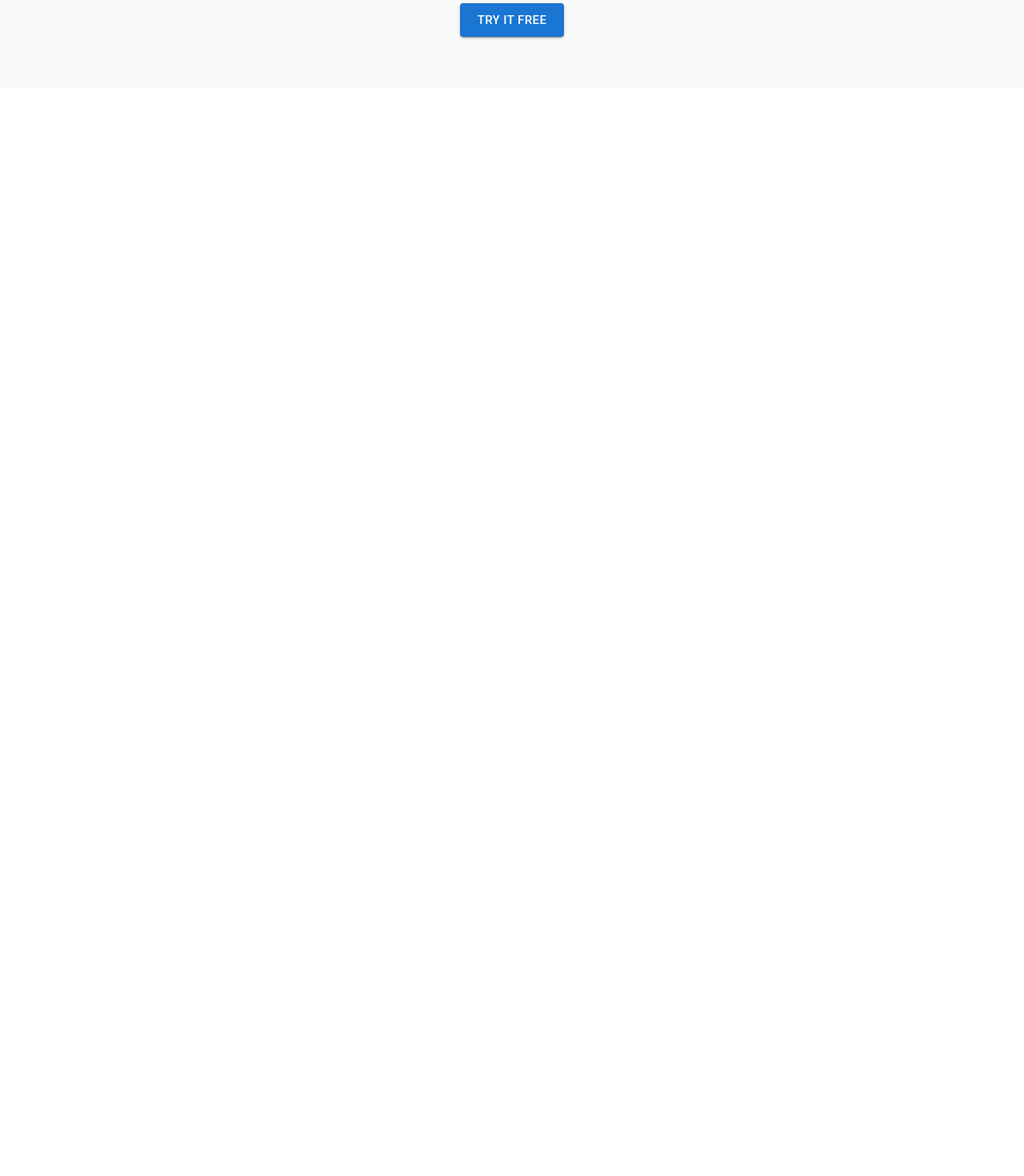
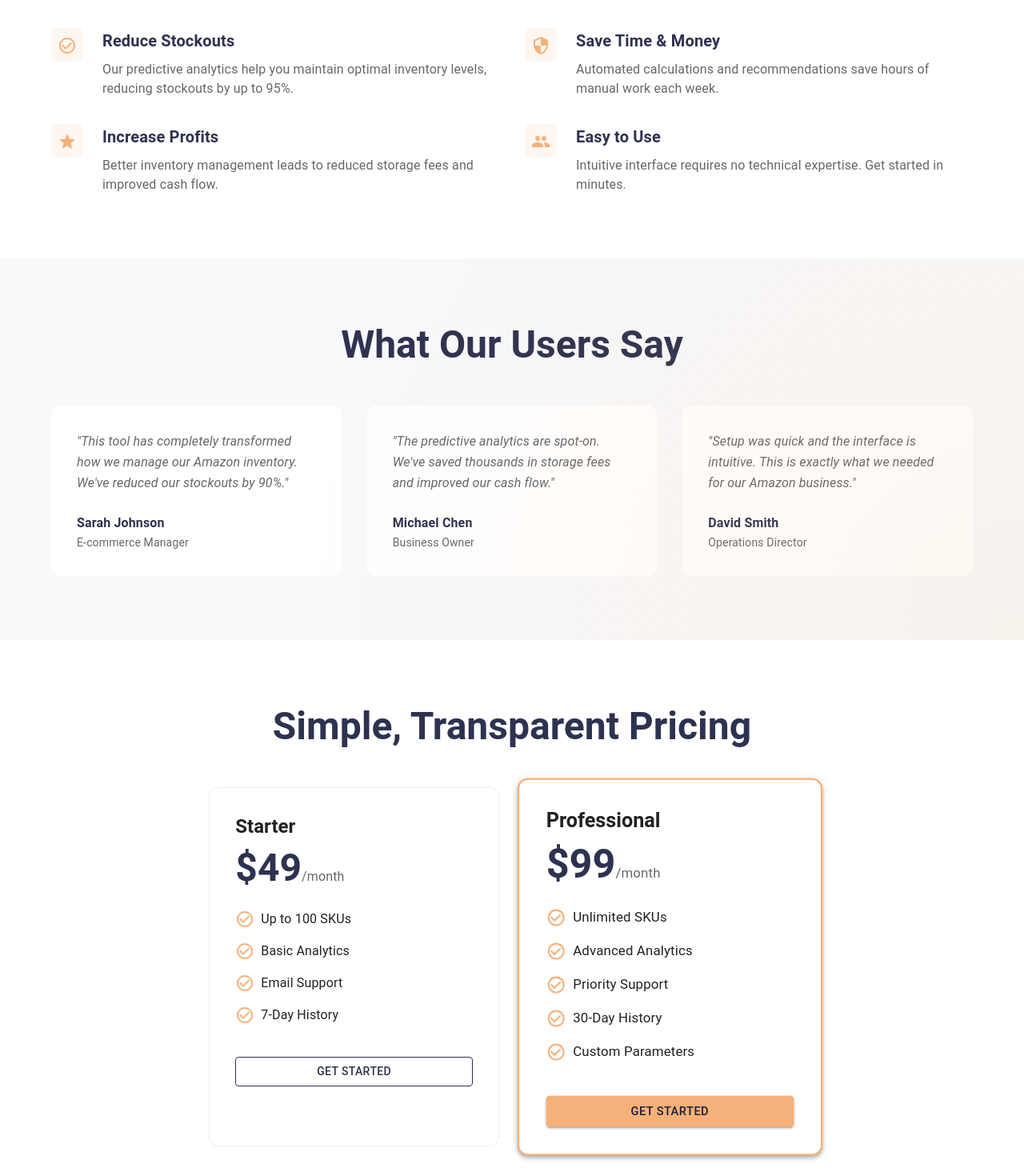
Before and after one commit to bilalsattar24/inventory-assistant, a Next.js app: page / in a window 1280 px wide. Shown: the part 1100-2570 px from the top of the page at 80% size. Before the commit the page ends 1210 px from the top, so only its background shows below. Built offline with nearby package versions, Linux system fonts and the light colour scheme.

Commit message:
more professional

```diff
--- a/src/app/page.tsx
+++ b/src/app/page.tsx
@@ -13,8 +13,11 @@ import Link from "next/link";
 import BarChartIcon from "@mui/icons-material/BarChart";
 import InventoryIcon from "@mui/icons-material/Inventory";
 import PhoneAndroidIcon from "@mui/icons-material/PhoneAndroid";
+import CheckCircleOutlineIcon from "@mui/icons-material/CheckCircleOutline";
+import PeopleIcon from "@mui/icons-material/People";
+import SecurityIcon from "@mui/icons-material/Security";
+import StarIcon from "@mui/icons-material/Star";
 
-export default function LandingPage() {
 const themeColors = {
   primary: {
     main: "#2D3250", // Deep navy blue
@@ -27,6 +30,7 @@ export default function LandingPage() {
     peach: "#FFD9B7", // Light peach
   },
 };
+export default function LandingPage() {
   return (
     <Box>
       {/* Hero Section */}
@@ -135,6 +139,152 @@ export default function LandingPage() {
         </Container>
       </Box>
 
+      {/* Benefits Section */}
+      <Box sx={{ py: { xs: 6, md: 10 }, bgcolor: "white" }}>
+        <Container>
+          <Typography
+            variant="h3"
+            textAlign="center"
+            sx={{
+              mb: 6,
+              fontWeight: "bold",
+              color: themeColors.primary.main,
+            }}>
+            Why Choose Our Platform?
+          </Typography>
+          <Grid container spacing={4}>
+            <Grid item xs={12} md={6}>
+              <BenefitItem
+                icon={<CheckCircleOutlineIcon />}
+                title="Reduce Stockouts"
+                description="Our predictive analytics help you maintain optimal inventory levels, reducing stockouts by up to 95%."
+              />
+            </Grid>
+            <Grid item xs={12} md={6}>
+              <BenefitItem
+                icon={<SecurityIcon />}
+                title="Save Time & Money"
+                description="Automated calculations and recommendations save hours of manual work each week."
+              />
+            </Grid>
+            <Grid item xs={12} md={6}>
+              <BenefitItem
+                icon={<StarIcon />}
+                title="Increase Profits"
+                description="Better inventory management leads to reduced storage fees and improved cash flow."
+              />
+            </Grid>
+            <Grid item xs={12} md={6}>
+              <BenefitItem
+                icon={<PeopleIcon />}
+                title="Easy to Use"
+                description="Intuitive interface requires no technical expertise. Get started in minutes."
+              />
+            </Grid>
+          </Grid>
+        </Container>
+      </Box>
+
+      {/* Testimonials Section */}
+      <Box
+        sx={{
+          py: { xs: 6, md: 10 },
+          bgcolor: "#F8F9FA",
+          position: "relative",
+          "&::after": {
+            content: '""',
+            position: "absolute",
+            top: 0,
+            right: 0,
+            bottom: 0,
+            left: 0,
+            background:
+              "radial-gradient(circle at bottom right, rgba(246, 177, 122, 0.1), transparent 70%)",
+          },
+        }}>
+        <Container>
+          <Typography
+            variant="h3"
+            textAlign="center"
+            sx={{
+              mb: 6,
+              fontWeight: "bold",
+              color: themeColors.primary.main,
+            }}>
+            What Our Users Say
+          </Typography>
+          <Grid container spacing={4}>
+            <Grid item xs={12} md={4}>
+              <TestimonialCard
+                quote="This tool has completely transformed how we manage our Amazon inventory. We've reduced our stockouts by 90%."
+                author="Sarah Johnson"
+                role="E-commerce Manager"
+              />
+            </Grid>
+            <Grid item xs={12} md={4}>
+              <TestimonialCard
+                quote="The predictive analytics are spot-on. We've saved thousands in storage fees and improved our cash flow."
+                author="Michael Chen"
+                role="Business Owner"
+              />
+            </Grid>
+            <Grid item xs={12} md={4}>
+              <TestimonialCard
+                quote="Setup was quick and the interface is intuitive. This is exactly what we needed for our Amazon business."
+                author="David Smith"
+                role="Operations Director"
+              />
+            </Grid>
+          </Grid>
+        </Container>
+      </Box>
+
+      {/* Pricing Section */}
+      <Box sx={{ py: { xs: 6, md: 10 }, bgcolor: "white" }}>
+        <Container>
+          <Typography
+            variant="h3"
+            textAlign="center"
+            sx={{
+              mb: 6,
+              fontWeight: "bold",
+              color: themeColors.primary.main,
+            }}>
+            Simple, Transparent Pricing
+          </Typography>
+          <Grid container spacing={4} justifyContent="center">
+            <Grid item xs={12} md={4}>
+              <PricingCard
+                title="Starter"
+                price="$49"
+                period="/month"
+                features={[
+                  "Up to 100 SKUs",
+                  "Basic Analytics",
+                  "Email Support",
+                  "7-Day History",
+                ]}
+              />
+            </Grid>
+            <Grid item xs={12} md={4}>
+              <PricingCard
+                title="Professional"
+                price="$99"
+                period="/month"
+                featured={true}
+                features={[
+                  "Unlimited SKUs",
+                  "Advanced Analytics",
+                  "Priority Support",
+                  "30-Day History",
+                  "Custom Parameters",
+                ]}
+              />
+            </Grid>
+          </Grid>
+        </Container>
+      </Box>
+
       {/* CTA Section */}
       <Box sx={{ bgcolor: "grey.50", py: 8 }}>
         <Container>
@@ -184,3 +334,135 @@ function FeatureCard({
     </Paper>
   );
 }
+
+function BenefitItem({ icon, title, description }) {
+  return (
+    <Box sx={{ display: "flex", gap: 3, alignItems: "flex-start" }}>
+      <Box
+        sx={{
+          color: themeColors.accent.orange,
+          p: 1,
+          borderRadius: "8px",
+          bgcolor: "rgba(246, 177, 122, 0.1)",
+        }}>
+        {icon}
+      </Box>
+      <Box>
+        <Typography
+          variant="h6"
+          sx={{
+            color: themeColors.primary.main,
+            fontWeight: 600,
+            mb: 1,
+          }}>
+          {title}
+        </Typography>
+        <Typography color="text.secondary">{description}</Typography>
+      </Box>
+    </Box>
+  );
+}
+
+function TestimonialCard({ quote, author, role }) {
+  return (
+    <Paper
+      elevation={0}
+      sx={{
+        p: 4,
+        height: "100%",
+        borderRadius: "12px",
+        bgcolor: "white",
+        transition: "all 0.2s ease-in-out",
+        "&:hover": {
+          transform: "translateY(-4px)",
+          boxShadow: "0 12px 24px rgba(0,0,0,0.1)",
+        },
+      }}>
+      <Typography
+        sx={{
+          mb: 3,
+          fontStyle: "italic",
+          color: "text.secondary",
+          lineHeight: 1.6,
+        }}>
+        "{quote}"
+      </Typography>
+      <Typography
+        variant="subtitle1"
+        fontWeight="bold"
+        color={themeColors.primary.main}>
+        {author}
+      </Typography>
+      <Typography variant="body2" color="text.secondary">
+        {role}
+      </Typography>
+    </Paper>
+  );
+}
+
+function PricingCard({ title, price, period, features, featured = false }) {
+  return (
+    <Paper
+      elevation={featured ? 4 : 0}
+      sx={{
+        p: 4,
+        height: "100%",
+        borderRadius: "12px",
+        bgcolor: "white",
+        border: featured
+          ? `2px solid ${themeColors.accent.orange}`
+          : "1px solid #eee",
+        transition: "all 0.2s ease-in-out",
+        transform: featured ? "scale(1.05)" : "none",
+        "&:hover": {
+          transform: featured ? "scale(1.05)" : "translateY(-4px)",
+          boxShadow: "0 12px 24px rgba(0,0,0,0.1)",
+        },
+      }}>
+      <Typography variant="h5" fontWeight="bold" mb={1}>
+        {title}
+      </Typography>
+      <Box sx={{ display: "flex", alignItems: "baseline", mb: 3 }}>
+        <Typography
+          variant="h3"
+          fontWeight="bold"
+          color={themeColors.primary.main}>
+          {price}
+        </Typography>
+        <Typography color="text.secondary">{period}</Typography>
+      </Box>
+      <Box component="ul" sx={{ p: 0, m: 0, listStyle: "none" }}>
+        {features.map((feature, index) => (
+          <Box
+            key={index}
+            component="li"
+            sx={{
+              display: "flex",
+              alignItems: "center",
+              gap: 1,
+              mb: 2,
+            }}>
+            <CheckCircleOutlineIcon sx={{ color: themeColors.accent.orange }} />
+            <Typography>{feature}</Typography>
+          </Box>
+        ))}
+      </Box>
+      <Button
+        variant={featured ? "contained" : "outlined"}
+        fullWidth
+        sx={{
+          mt: 3,
+          bgcolor: featured ? themeColors.accent.orange : "transparent",
+          color: featured ? themeColors.primary.dark : themeColors.primary.main,
+          borderColor: featured ? "transparent" : themeColors.primary.main,
+          "&:hover": {
+            bgcolor: featured
+              ? themeColors.accent.peach
+              : "rgba(45, 50, 80, 0.05)",
+          },
+        }}>
+        Get Started
+      </Button>
+    </Paper>
+  );
+}
```
Lines whose indentation alone changed are shown as unchanged.
